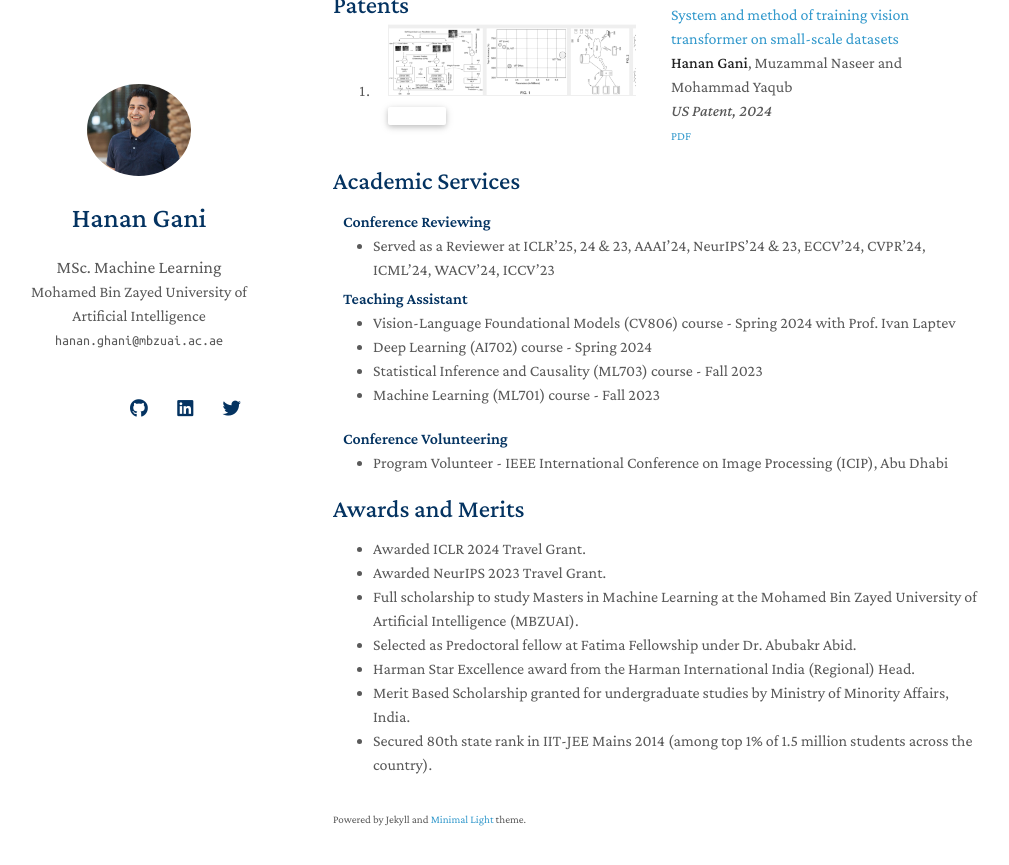
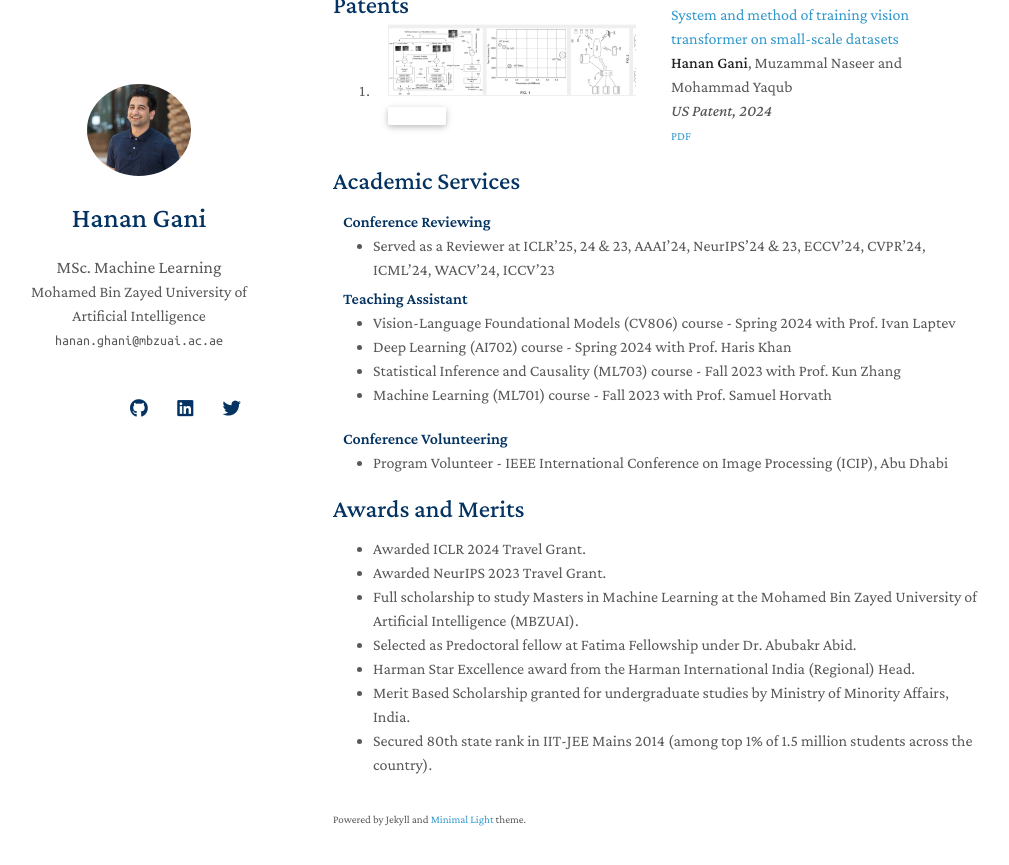
Before and after one commit to muhammadsaadkhankor/muhammadsaadkhankor.github.io, a Jekyll site: the page built from index.md, in a window 1280 px wide and 900 px high, scrolled down 2948 px. Shown: the top 865 px of the window, without its empty margins (137-1146 px from the left). Built offline with Jekyll 4.4.1, drawn with Linux system fonts in a browser that asks for light colours; nearby versions of some CDN libraries; a style sheet for code colours, icons or effects is not loaded; our own code applies the rules of GitHub Pages for plain Markdown files.

Commit message:
Update services.md

```diff
--- a/_includes/services.md
+++ b/_includes/services.md
@@ -8,10 +8,10 @@
 
 <h4 style="margin:0 10px 0;">Teaching Assistant</h4>
 <ul style="margin:0 0 20px;">
-  <li>Vision-Language Foundational Models (CV806) course - Spring 2024 with <a href="https://www.di.ens.fr/~laptev/"><autocolor>Prof. Ivan Laptev</autocolor></a></li>
-  <li><autocolor>Deep Learning (AI702) course - Spring 2024</autocolor></li>
-  <li><autocolor>Statistical Inference and Causality (ML703) course - Fall 2023</autocolor></li>
-  <li><autocolor>Machine Learning (ML701) course - Fall 2023</autocolor></li>
+  <li>Vision-Language Foundational Models (CV806) course - Spring 2024 with <a href="https://www.di.ens.fr/~laptev/" style="color: blue;"><autocolor>Prof. Ivan Laptev</autocolor></a></li>
+  <li>Deep Learning (AI702) course - Spring 2024 with <a href="https://m-haris-khan.com/" style="color: blue;"><autocolor>Prof. Haris Khan</autocolor></a></li>
+  <li>Statistical Inference and Causality (ML703) course - Fall 2023 with <a href="https://www.andrew.cmu.edu/user/kunz1/index.html" style="color: blue;"><autocolor>Prof. Kun Zhang</autocolor></a></li>
+  <li>Machine Learning (ML701) course - Fall 2023 with <a href="https://sites.google.com/view/samuelhorvath" style="color: blue;"><autocolor>Prof. Samuel Horvath</autocolor></a></li>
 </ul>
 
 <h4 style="margin:0 10px 0;">Conference Volunteering</h4>
```
